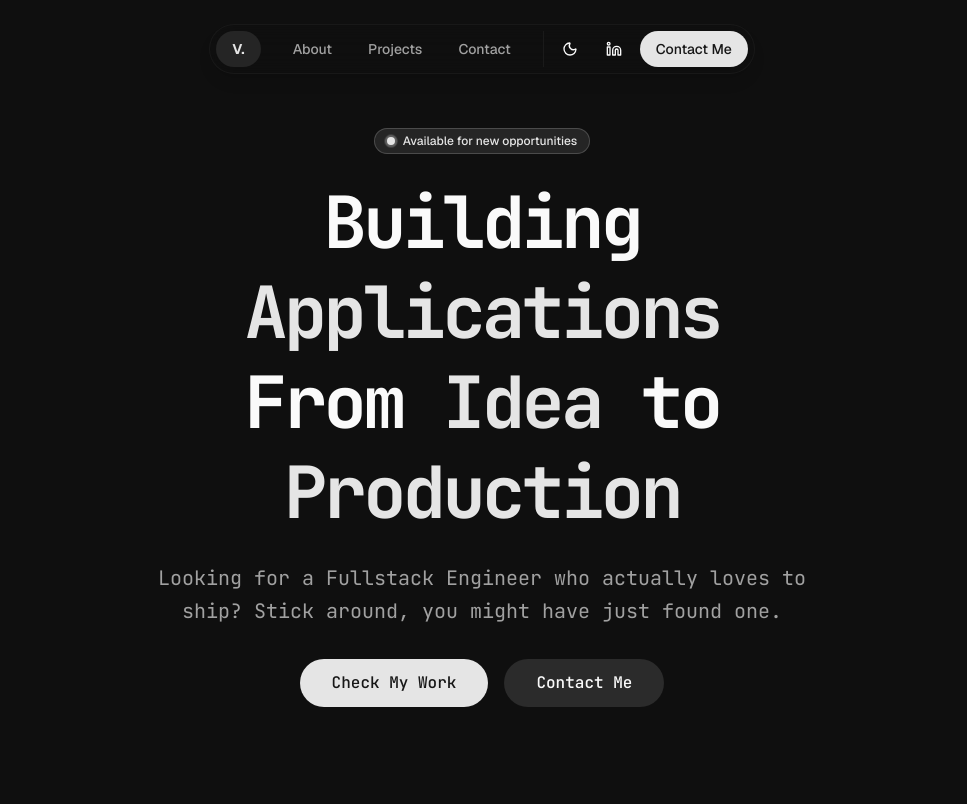
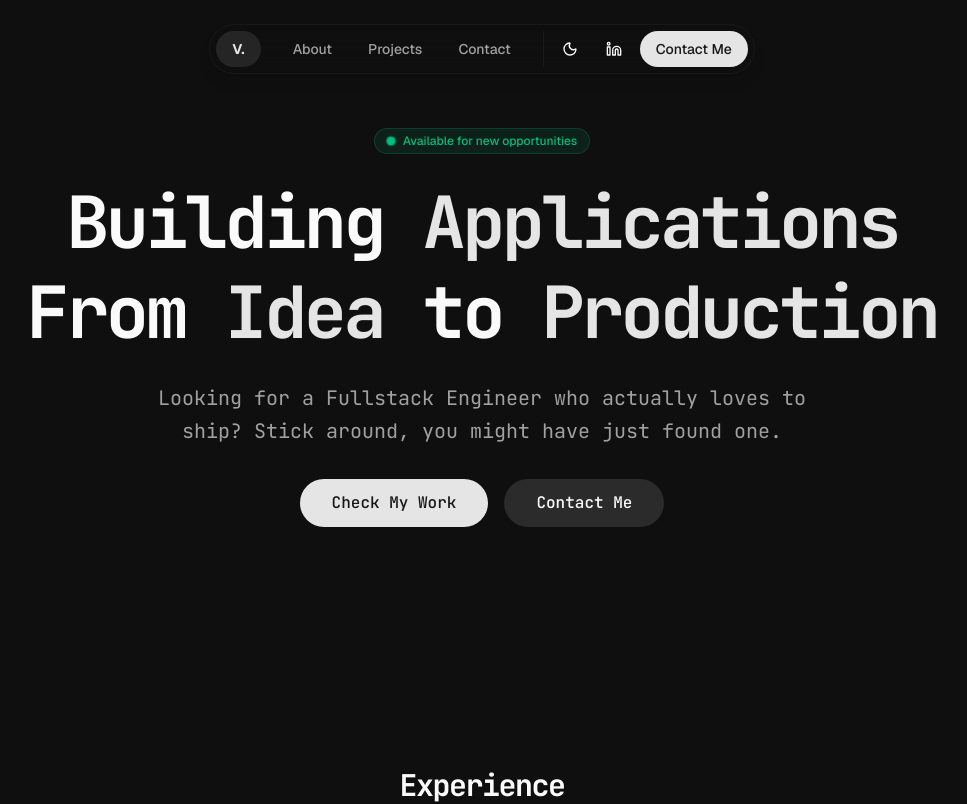
Before and after one commit to vaggelismpomponis/portfolio, a Next.js app: page / in a window 1280 px wide. Shown: the top 804 px of the page, without its empty margins (158-1125 px from the left). Built offline with nearby package versions, Linux system fonts and the light colour scheme.

Commit message:
feat: implement initial home page structure including a new Hero component.

```diff
--- a/src/app/page.tsx
+++ b/src/app/page.tsx
@@ -8,7 +8,7 @@ import { TechStack } from "@/components/tech-stack"
 export default function Home() {
   return (
     <main className="min-h-screen bg-background text-foreground selection:bg-primary/20 selection:text-primary">
-      <div className="container mx-auto px-4 sm:px-6 lg:px-8 max-w-4xl">
+      <div className="container mx-auto px-4 sm:px-6 lg:px-8">
         <Hero />
         <div className="space-y-24 pb-24">
           <Experience />
--- a/src/components/hero.tsx
+++ b/src/components/hero.tsx
@@ -13,12 +13,12 @@ export function Hero() {
                 initial={{ opacity: 0, y: 20 }}
                 animate={{ opacity: 1, y: 0 }}
                 transition={{ duration: 0.5 }}
-                className="space-y-6 max-w-4xl w-full"
+                className="space-y-6 w-full"
             >
-                <div className="flex items-center justify-center gap-2 px-3 py-1 rounded-full bg-primary/10 text-primary text-xs font-medium w-fit mx-auto border border-primary/20">
+                <div className="flex items-center justify-center gap-2 px-3 py-1 rounded-full bg-emerald-500/10 text-emerald-500 text-xs font-medium w-fit mx-auto border border-emerald-500/20">
                     <span className="relative flex h-2 w-2">
-                        <span className="animate-ping absolute inline-flex h-full w-full rounded-full bg-primary opacity-75"></span>
-                        <span className="relative inline-flex rounded-full h-2 w-2 bg-primary"></span>
+                        <span className="animate-ping absolute inline-flex h-full w-full rounded-full bg-emerald-500 opacity-75"></span>
+                        <span className="relative inline-flex rounded-full h-2 w-2 bg-emerald-500"></span>
                     </span>
                     Available for new opportunities
                 </div>
```
